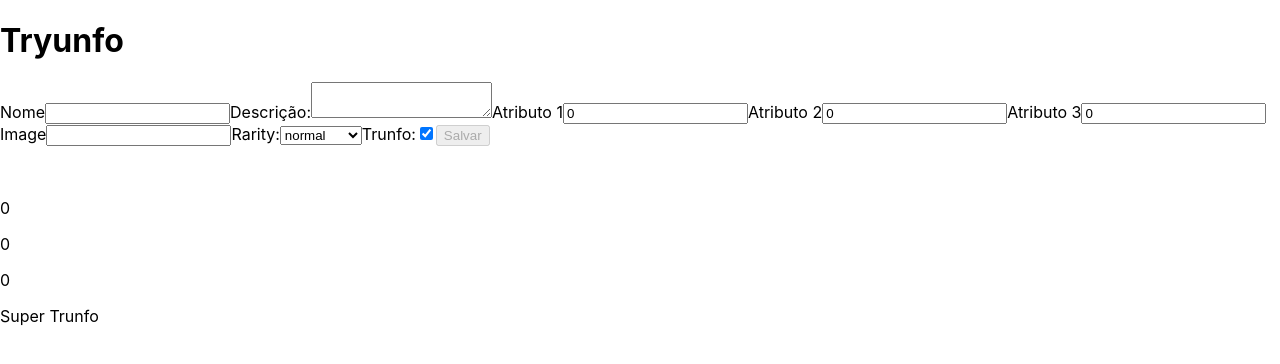
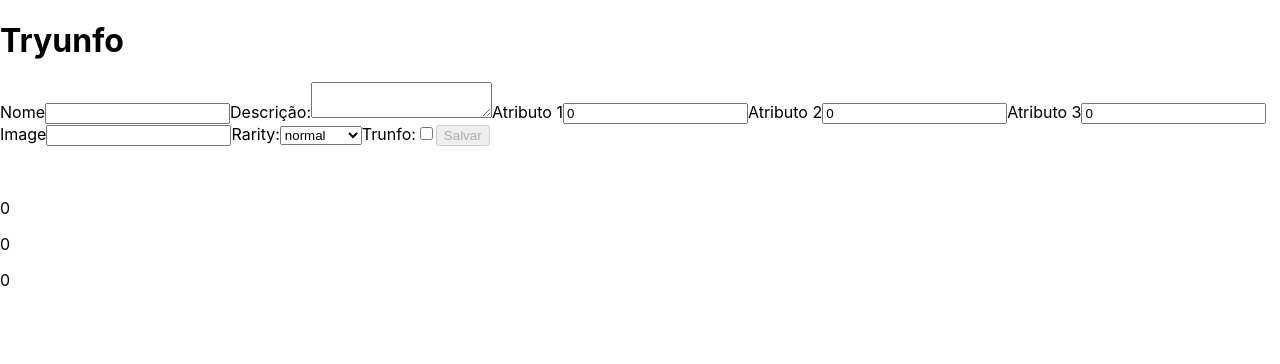
Before and after one commit to GiovannaMorais/Tryunfo-Project, a React (Create React App) app: page / in a window 1280 px wide. Shown: the top 364 px of the page. Built offline with nearby package versions, Linux system fonts and the light colour scheme.

Commit message:
Requisito 7

```diff
--- a/src/App.js
+++ b/src/App.js
@@ -13,7 +13,7 @@ const initialState = {
   rare: '',
   isSaveButtonDisabled: true,
   hasTrunfo: false,
-  cardTrunfo: true,
+  trunfo: false,
 };
 class App extends React.Component {
   constructor(props) {
@@ -51,6 +51,7 @@ class App extends React.Component {
           attr2: 0,
           attr3: 0,
         }));
+        if (trunfo) this.setState(() => ({ hasTrunfo: true }));
       },
     );
     // console.log('objeto',objeto);
@@ -76,7 +77,7 @@ class App extends React.Component {
 
   render() {
     const { name, description, attr1, attr2, attr3, image, rare,
-      hasTrunfo, cardTrunfo, isSaveButtonDisabled } = this.state;
+      hasTrunfo, trunfo, isSaveButtonDisabled } = this.state;
     return (
       <div>
         <h1>Tryunfo</h1>
@@ -88,7 +89,7 @@ class App extends React.Component {
           cardAttr3={ attr3 }
           cardImage={ image }
           cardRare={ rare }
-          cardTrunfo={ cardTrunfo }
+          cardTrunfo={ trunfo }
           hasTrunfo={ hasTrunfo }
           isSaveButtonDisabled={ isSaveButtonDisabled }
           onInputChange={ this.handleChange }
@@ -103,7 +104,7 @@ class App extends React.Component {
           cardAttr3={ attr3 }
           cardImage={ image }
           cardRare={ rare }
-          cardTrunfo={ cardTrunfo }
+          cardTrunfo={ trunfo }
         />
       </div>
     );
--- a/src/components/Form.js
+++ b/src/components/Form.js
@@ -5,7 +5,7 @@ class Form extends React.Component {
   render() {
     const { cardAttr1, cardAttr2, cardAttr3, cardName, cardImage, cardDescription,
       cardRare, cardTrunfo, isSaveButtonDisabled, onInputChange,
-      onSaveButtonClick } = this.props;
+      onSaveButtonClick, hasTrunfo } = this.props;
     return (
       <form>
         <label htmlFor="name">
@@ -83,6 +83,7 @@ class Form extends React.Component {
             <option value="muito raro">muito raro</option>
           </select>
         </label>
+        {(hasTrunfo) ? <p> Você já tem um Super Trunfo em seu baralho</p> : (
           <label htmlFor="trunfo">
             Trunfo:
             <input
@@ -92,7 +93,7 @@ class Form extends React.Component {
               checked={ cardTrunfo }
               onChange={ onInputChange }
             />
-        </label>
+          </label>)}
 
         <button
           type="button"
@@ -115,7 +116,7 @@ Form.propTypes = {
   cardImage: PropTypes.string.isRequired,
   cardRare: PropTypes.string.isRequired,
   cardTrunfo: PropTypes.bool.isRequired,
-  //   hasTrunfo: PropTypes.bool.isRequired,
+  hasTrunfo: PropTypes.bool.isRequired,
   isSaveButtonDisabled: PropTypes.bool.isRequired,
   onInputChange: PropTypes.func.isRequired,
   onSaveButtonClick: PropTypes.func.isRequired,
```
Lines whose indentation alone changed are shown as unchanged.
